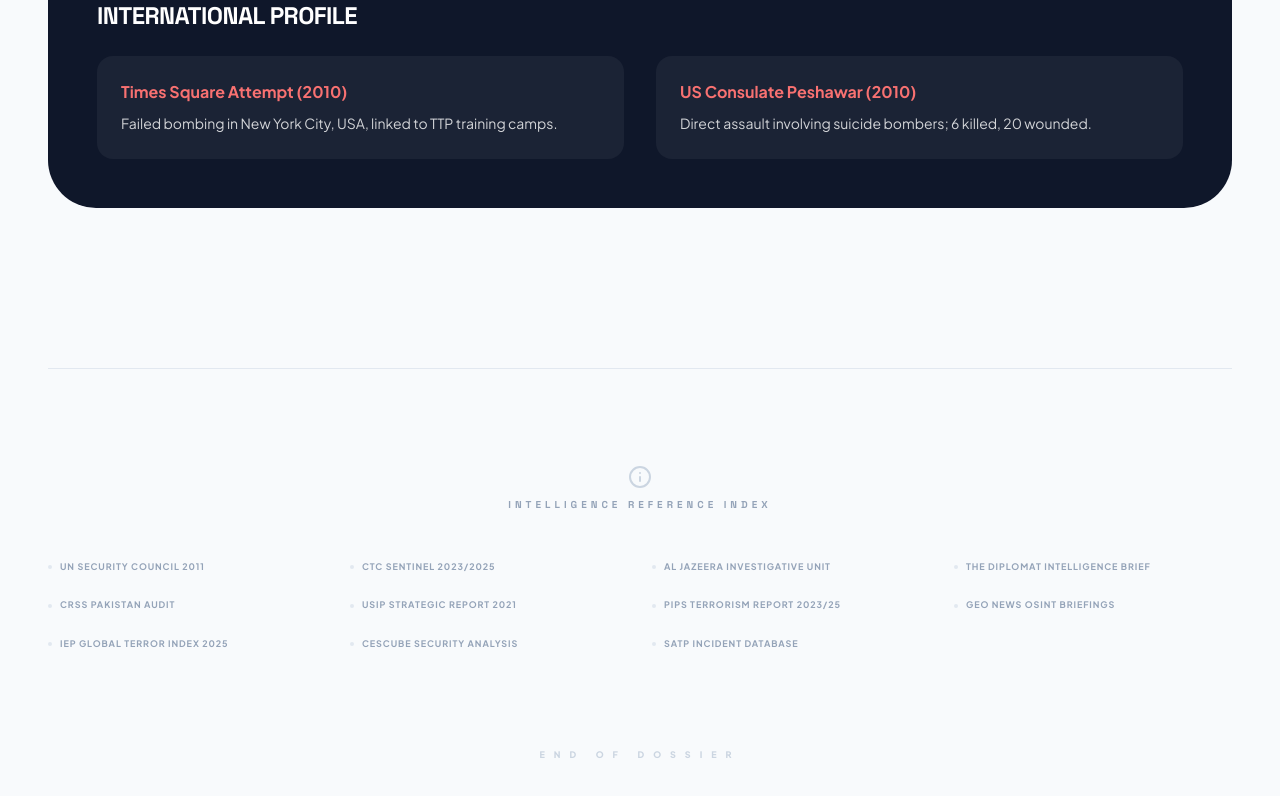
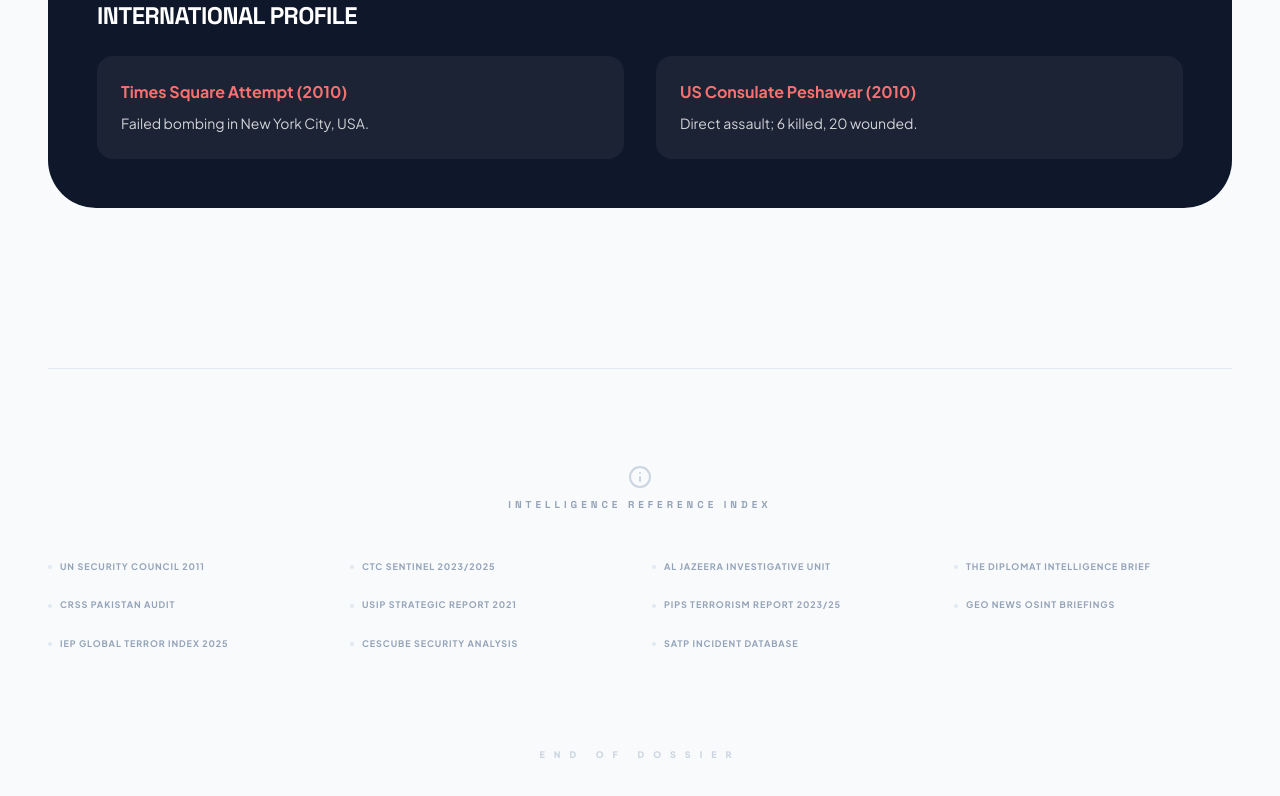
Before and after one commit to afgshayan/InfoGraphy, a React (Vite) app: page / in a window 1280 px wide. Shown: the part 8517-9313 px from the top of the page. Built offline with nearby package versions, Linux system fonts and the light colour scheme.

Commit message:
fix(infographic): Simplify event descriptions
Shorten descriptions for "Times Square Attempt (2010)" and "US Consulate Peshawar (2010)" to improve readability within the infographic. Removed redundant phrases like "linked to TTP training camps" and "involving suicide bombers".

```diff
--- a/App.tsx
+++ b/App.tsx
@@ -386,11 +386,11 @@ const App: React.FC = () => {
             <div className="grid grid-cols-1 md:grid-cols-2 gap-8">
                <div className="p-6 bg-white/5 rounded-2xl">
                   <p className="text-red-400 font-bold mb-2">Times Square Attempt (2010)</p>
-                  <p className="text-sm opacity-80 leading-relaxed">Failed bombing in New York City, USA, linked to TTP training camps.</p>
+                  <p className="text-sm opacity-80 leading-relaxed">Failed bombing in New York City, USA.</p>
                </div>
                <div className="p-6 bg-white/5 rounded-2xl">
                   <p className="text-red-400 font-bold mb-2">US Consulate Peshawar (2010)</p>
-                  <p className="text-sm opacity-80 leading-relaxed">Direct assault involving suicide bombers; 6 killed, 20 wounded.</p>
+                  <p className="text-sm opacity-80 leading-relaxed">Direct assault; 6 killed, 20 wounded.</p>
                </div>
             </div>
           </div>
```
